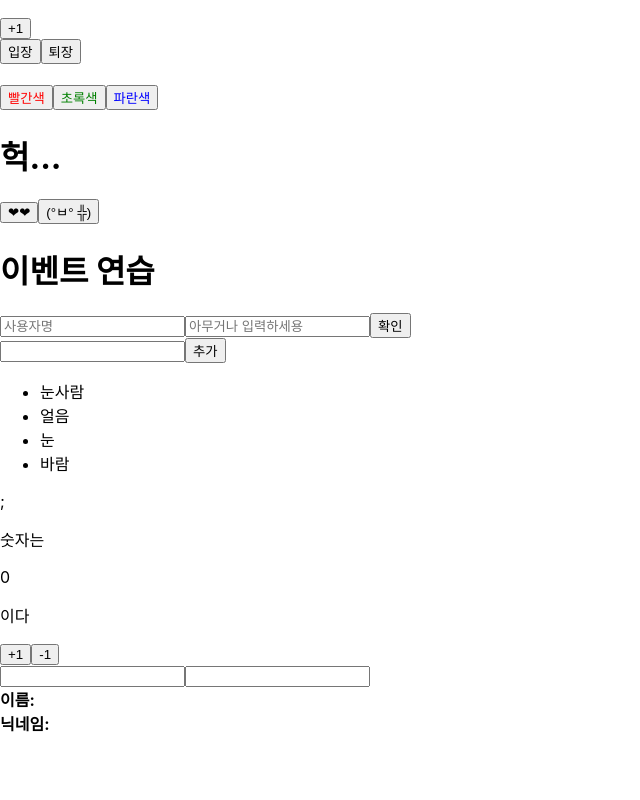
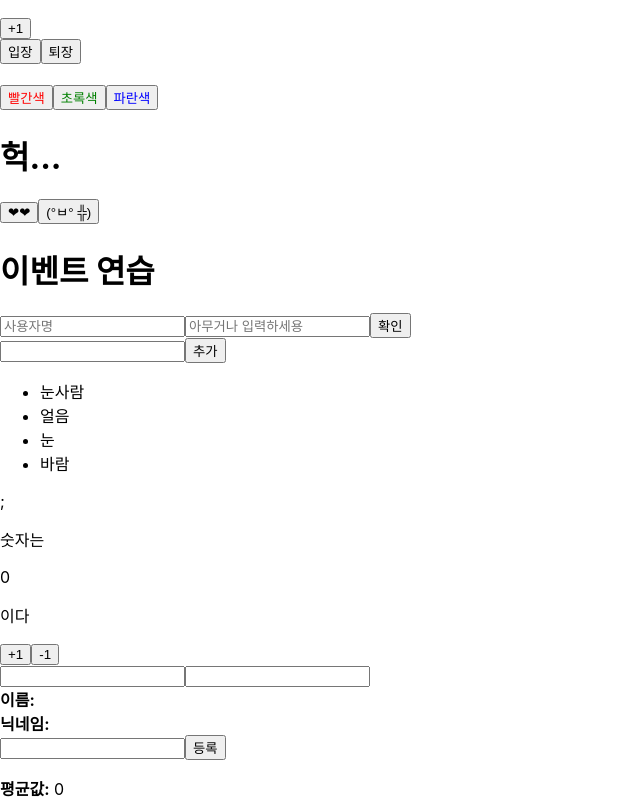
Before and after one commit to winternuary/React, a React (Create React App) app in the folder practice/: page / in a window 1280 px wide. Shown: the part 168-968 px from the top of the page, without its empty margins (0-640 px from the left). Before the commit the page ends 903 px from the top, so only its background shows below. Built offline with nearby package versions, Linux system fonts and the light colour scheme.

Commit message:
평균 구하기 (useState)

```diff
--- a/practice/src/App.js
+++ b/practice/src/App.js
@@ -6,6 +6,7 @@
 import IterationSample from "./practice/IterationSample";
 import UseState from "./practice/UseStateA";
 import Info from "./practice/info";
+import Average from "./practice/Average";
 
 function App() {
   return (
@@ -18,6 +19,7 @@
       <IterationSample />
       <UseState />
       <Info />
+      <Average />
     </div>
   );
 }
--- /dev/null
+++ b/practice/src/practice/Average.js
@@ -0,0 +1,39 @@
+import { useState } from "react";
+
+const getAverage = (numbers) => {
+  console.log("평균값 계산 중..");
+  if (numbers.length === 0) return 0;
+  const sum = numbers.reduce((a, b) => a + b);
+  return sum / numbers.length;
+};
+
+const Average = () => {
+  const [list, setList] = useState([]);
+  const [number, setNumber] = useState("");
+
+  const onChange = (e) => {
+    setNumber(e.target.value);
+  };
+  const onInsert = (e) => {
+    const nextList = list.concat(parseInt(number));
+    setList(nextList);
+    setNumber("");
+  };
+
+  return (
+    <div>
+      <input value={number} onChange={onChange} />
+      <button onClick={onInsert}>등록</button>
+      <ul>
+        {list.map((value, index) => (
+            <li key={index}>{value}</li>
+        ))}
+      </ul>
+      <div>
+        <b>평균값:</b> {getAverage(list)}
+      </div>
+    </div>
+  );
+};
+
+export default Average;
```
